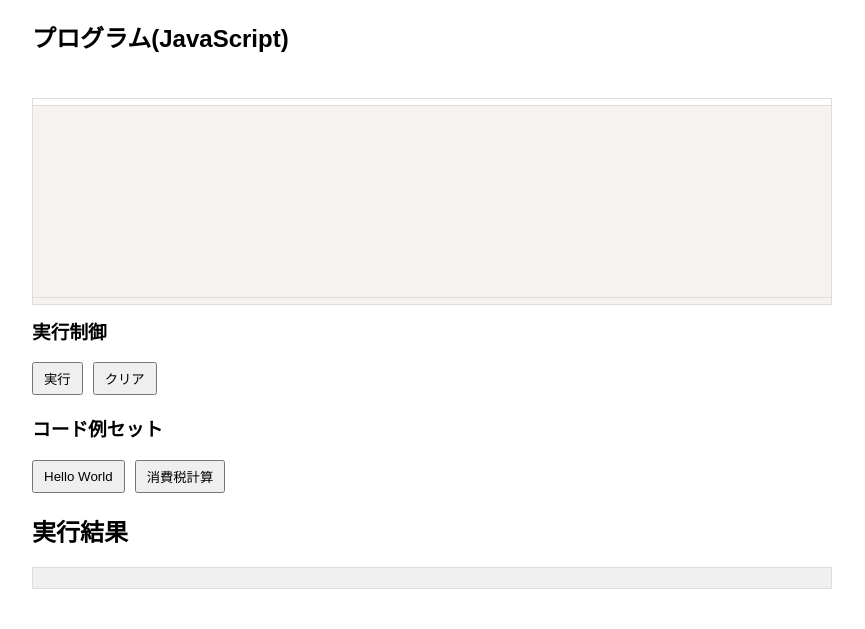
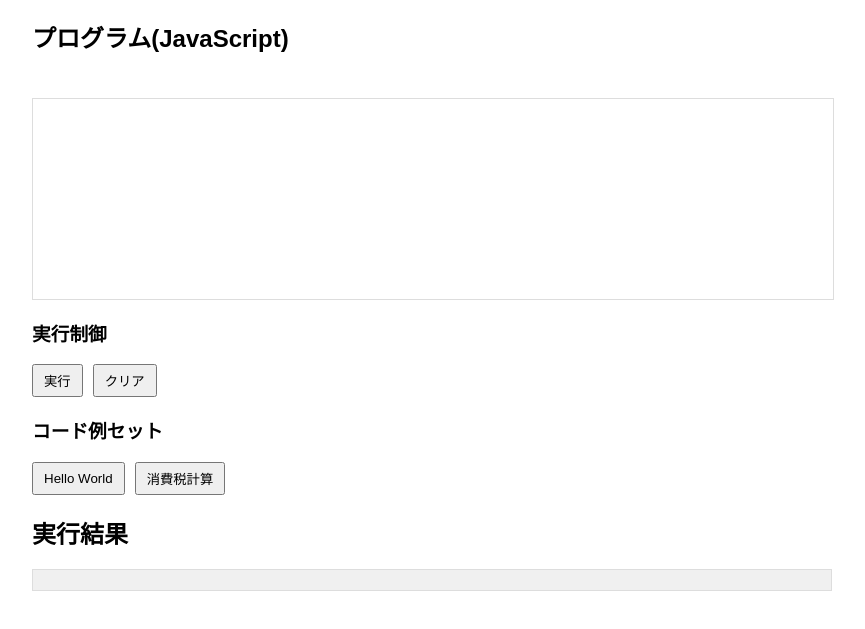
Before and after one commit to as-is-prog/hello-world-js, a plain HTML site: page index.html in a window 1280 px wide. Shown: the part 81-710 px from the top of the page, without its empty margins (208-1073 px from the left). Drawn offline with nearby package versions, Linux system fonts and the light colour scheme.

Commit message:
fix caret(height), apply formatter.

```diff
--- a/index.html
+++ b/index.html
@@ -1,5 +1,6 @@
 <!DOCTYPE html>
 <html lang="ja">
+
 <head>
     <meta charset="UTF-8">
     <meta name="viewport" content="width=device-width, initial-scale=1.0">
@@ -12,21 +13,25 @@
             margin: 0 auto;
             padding: 20px;
         }
+
         #editor {
             position: relative;
             width: 100%;
             height: 200px;
             margin-bottom: 10px;
-            font-size: 14px;
-            line-height: 1.5;
+            border: 1px solid #ddd;
+            overflow: hidden;
         }
-        #codeInput, #highlight-layer {
+
+        #codeInput,
+        #highlight-layer {
             position: absolute;
             top: 0;
             left: 0;
             width: 100%;
             height: 100%;
-            border: 1px solid #ddd;
+            margin: 0;
+            border: none;
             font-family: 'Courier New', monospace;
             font-size: 14px;
             line-height: 1.5;
@@ -35,7 +40,9 @@
             white-space: pre-wrap;
             word-wrap: break-word;
             overflow-y: auto;
+            overflow-x: hidden;
         }
+
         #codeInput {
             color: transparent;
             background: transparent;
@@ -43,23 +50,30 @@
             resize: none;
             z-index: 1;
         }
+
         #highlight-layer {
             pointer-events: none;
             z-index: 0;
+            color: black;
+            background: white;
         }
+
         .button-container {
             display: flex;
             justify-content: space-between;
             margin-bottom: 10px;
         }
+
         .button-group {
             display: flex;
             gap: 10px;
         }
+
         button {
             padding: 5px 10px;
             cursor: pointer;
         }
+
         #output {
             border: 1px solid #ddd;
             padding: 10px;
@@ -70,10 +84,11 @@
         }
     </style>
 </head>
+
 <body>
     <h1>first step</h1>
     <h2>プログラム(JavaScript)</h2>
-  　　　　<div id="editor">
+    　　　　<div id="editor">
         <textarea id="codeInput" spellcheck="false">// あなたのコードをここに書いてください</textarea>
         <pre id="highlight-layer"><code class="language-javascript"></code></pre>
     </div>
@@ -95,7 +110,8 @@
     <pre id="output"></pre>
 
     <script src="https://cdnjs.cloudflare.com/ajax/libs/prism/1.24.1/components/prism-core.min.js"></script>
-    <script src="https://cdnjs.cloudflare.com/ajax/libs/prism/1.24.1/plugins/autoloader/prism-autoloader.min.js"></script>
+    <script
+        src="https://cdnjs.cloudflare.com/ajax/libs/prism/1.24.1/plugins/autoloader/prism-autoloader.min.js"></script>
     <script>
         const codeInput = document.getElementById('codeInput');
         const highlightLayer = document.querySelector('#highlight-layer code');
@@ -128,7 +144,7 @@
 
             try {
                 const originalLog = console.log;
-                console.log = function(...args) {
+                console.log = function (...args) {
                     outputElement.textContent += args.join(' ') + '\n';
                     originalLog.apply(console, args);
                 };
@@ -164,7 +180,7 @@ console.log(\`税込価格: \${priceWithTax.toFixed(2)}円\`);`;
             document.getElementById('output').textContent = '';
         }
 
-        codeInput.addEventListener('keydown', function(e) {
+        codeInput.addEventListener('keydown', function (e) {
             if (e.key === 'Tab') {
                 e.preventDefault();
                 const start = this.selectionStart;
@@ -182,4 +198,5 @@ console.log(\`税込価格: \${priceWithTax.toFixed(2)}円\`);`;
         });
     </script>
 </body>
+
 </html>
```
